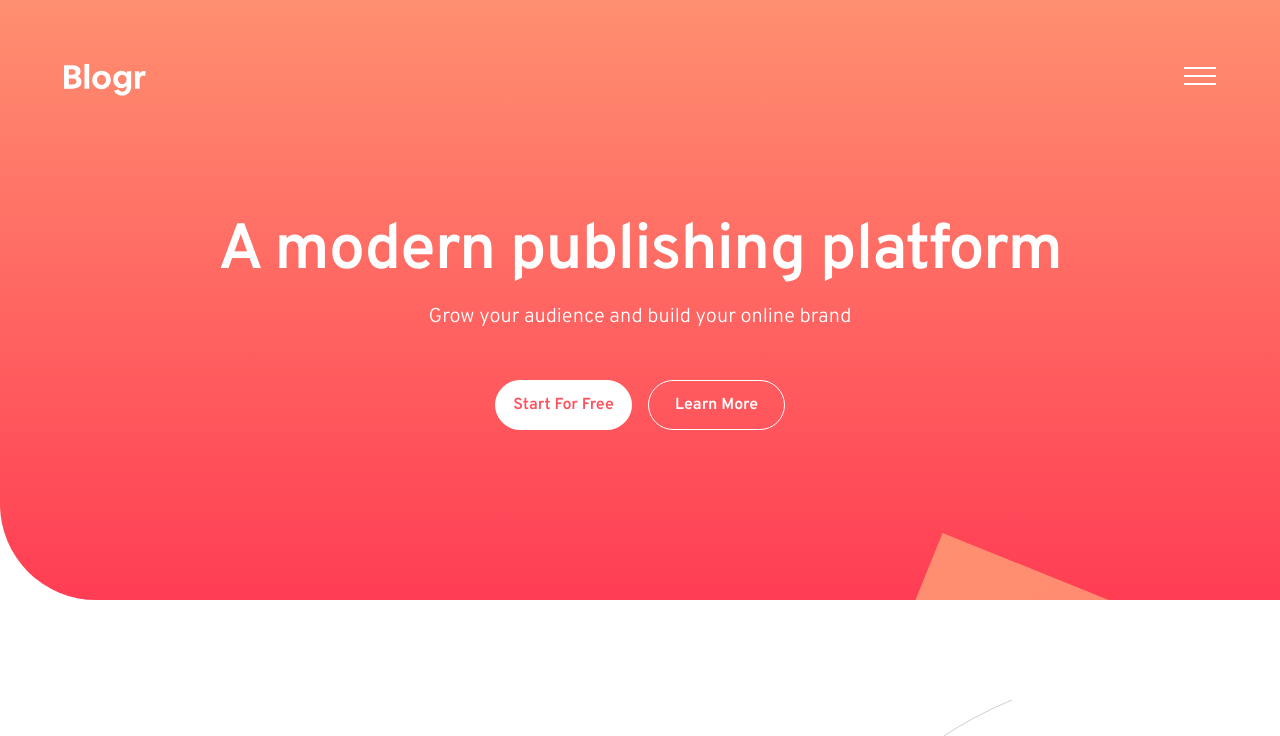
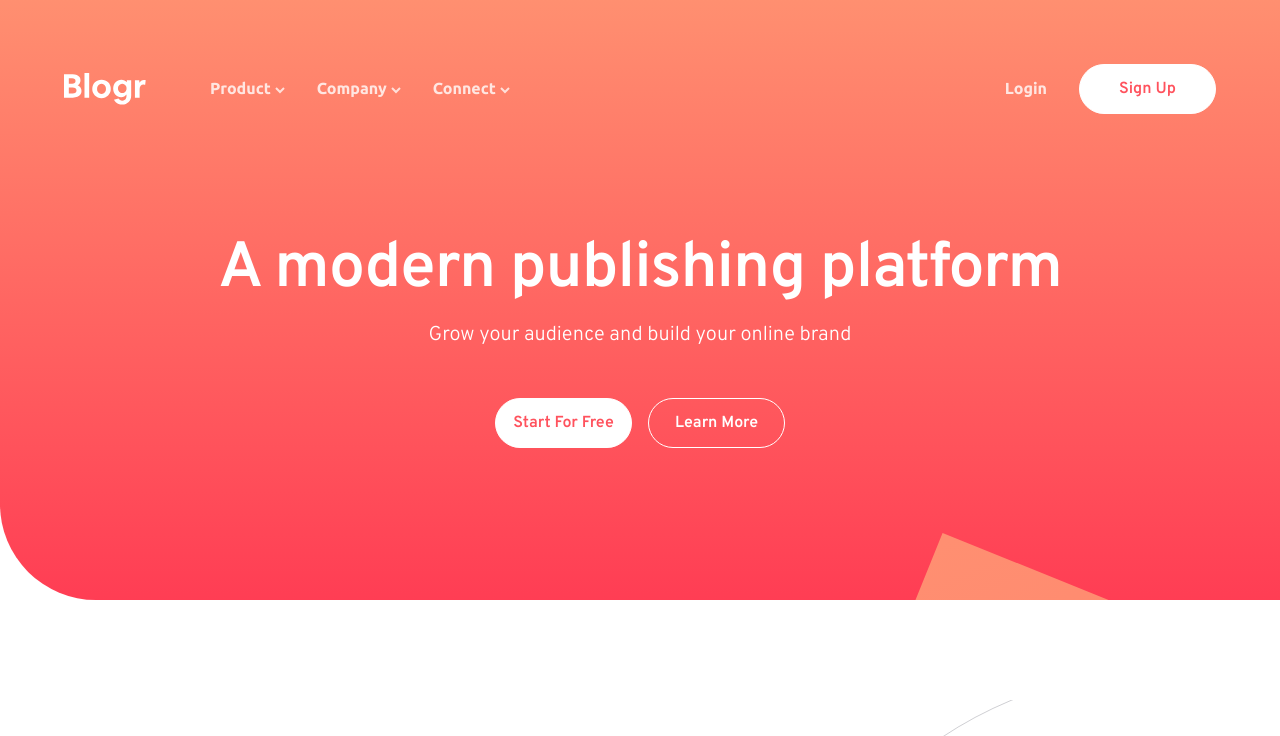
Before and after one commit to xaviguasch/blogr-landing-page-frontendmentor-challenge-prac, a plain HTML site: page index.html in a window 1280 px wide. Shown: the top 736 px of the page. Drawn offline with Linux system fonts and the light colour scheme.

Commit message:
styled first part of navigation desktop

```diff
--- a/index.html
+++ b/index.html
@@ -40,10 +40,20 @@
           </div>
 
           <nav class="nav">
+            <div class="nav-group">
+              <div class="logo">
+                <img class="logo-img" src="./images/logo.svg" alt="" />
+              </div>
+
               <ul class="nav-list nav-list--one">
                 <li class="nav-item">
                   <a class="nav-link" href="#"
-                  >Product <img src="./images/icon-arrow-light.svg" alt="" />
+                    ><span class="nav-link__text">Product</span>
+                    <img
+                      class="nav-link__arrow"
+                      src="./images/icon-arrow-light.svg"
+                      alt=""
+                    />
                     <ul class="drop-bar">
                       <li class="drop-link">Overview</li>
                       <li class="drop-link">Pricing</li>
@@ -55,8 +65,12 @@
                 </li>
                 <li class="nav-item">
                   <a class="nav-link" href="#"
-                  >Company
-                  <img src="./images/icon-arrow-light.svg" alt="" />
+                    ><span class="nav-link__text">Company</span>
+                    <img
+                      class="nav-link__arrow"
+                      src="./images/icon-arrow-light.svg"
+                      alt=""
+                    />
                     <ul class="drop-bar">
                       <li class="drop-link">About</li>
                       <li class="drop-link">Team</li>
@@ -67,8 +81,12 @@
                 </li>
                 <li class="nav-item">
                   <a class="nav-link" href="#"
-                  >Connect
-                  <img src="./images/icon-arrow-light.svg" alt="" />
+                    ><span class="nav-link__text">Connect</span>
+                    <img
+                      class="nav-link__arrow"
+                      src="./images/icon-arrow-light.svg"
+                      alt=""
+                    />
                     <ul class="drop-bar">
                       <li class="drop-link">Contact</li>
                       <li class="drop-link">Newsletter</li>
@@ -77,14 +95,13 @@
                   </a>
                 </li>
               </ul>
+            </div>
             <ul class="nav-list nav-list--two">
               <li>
-                <a class="nav-button nav-item" href="#">Login</a>
+                <a class="nav-link" href="#"><span class="nav-link__text">Login</span></a>
               </li>
               <li>
-                <a class="nav-button nav-button--accent nav-item nav-link" href="#"
-                  >Sign Up</a
-                >
+                <a class="btn" href="#">Sign Up</a>
               </li>
             </ul>
           </nav>
--- a/style.css
+++ b/style.css
@@ -55,6 +55,7 @@
   /* Neutral */
 
   --clr-white: hsl(0, 0%, 100%);
+  --clr-white-opaque: hsla(0, 0%, 100%, 0.8);
   --clr-grayish-blue: hsl(240, 2%, 79%);
   --clr-very-dark-grayish-blue: hsl(207, 13%, 34%);
   --clr-very-dark-black-blue: hsl(240, 10%, 16%);
@@ -89,6 +90,20 @@ img {
 /* ================== */
 /* Typography */
 /* ================== */
+.nav-link {
+  text-decoration: none;
+  font-family: var(--ff-secondary);
+  color: var(--clr-white-opaque);
+  font-weight: var(--fw-bold);
+}
+
+.nav-link:hover .nav-link__text,
+.nav-link:focus .nav-link__text {
+  color: var(--clr-white);
+  padding-bottom: 0.1em;
+  border-bottom: 2px solid var(--clr-white);
+}
+
 .title {
   font-size: var(--fs-36);
   color: var(--clr-white);
@@ -350,7 +365,6 @@ img {
 }
 
 /* Footer */
-
 .footer {
   background: var(--clr-very-dark-black-blue);
   border-radius: 0 6em 0 0;
@@ -429,6 +443,43 @@ img {
   /* Sections */
   .header-logo-and-nav-container {
     padding: 4em 4em 0;
+  }
+
+  .header__row {
+    display: none;
+  }
+
+  .nav {
+    display: flex;
+    justify-content: space-between;
+    align-items: center;
+  }
+
+  .nav-group {
+    display: flex;
+    justify-content: center;
+    align-items: center;
+    gap: 4em;
+  }
+
+  .nav-list {
+    list-style: none;
+
+    display: flex;
+    justify-content: center;
+    align-items: center;
+    gap: 2em;
+  }
+
+  .nav-link {
+  }
+
+  .nav-link__arrow {
+    display: inline-block;
+  }
+
+  .drop-bar {
+    display: none;
   }
 
   .main {
```
Lines whose indentation alone changed are shown as unchanged.
